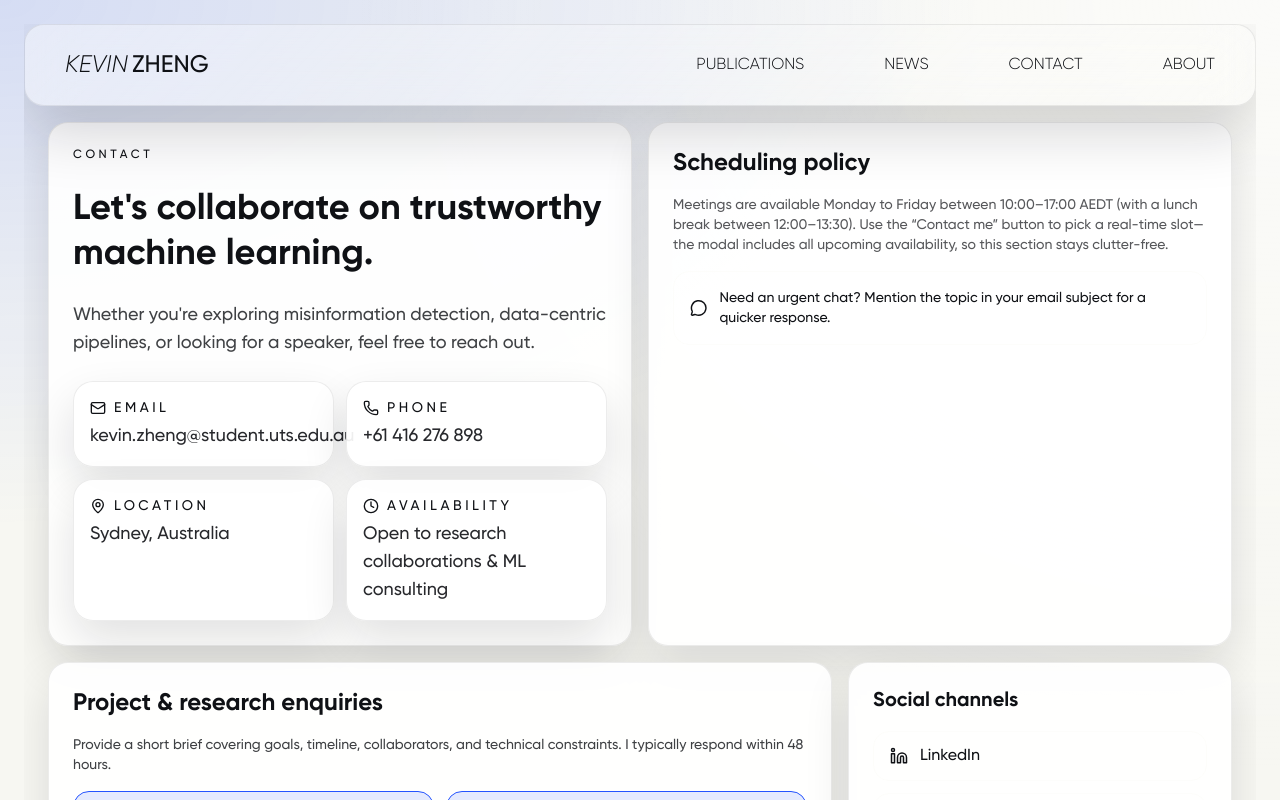
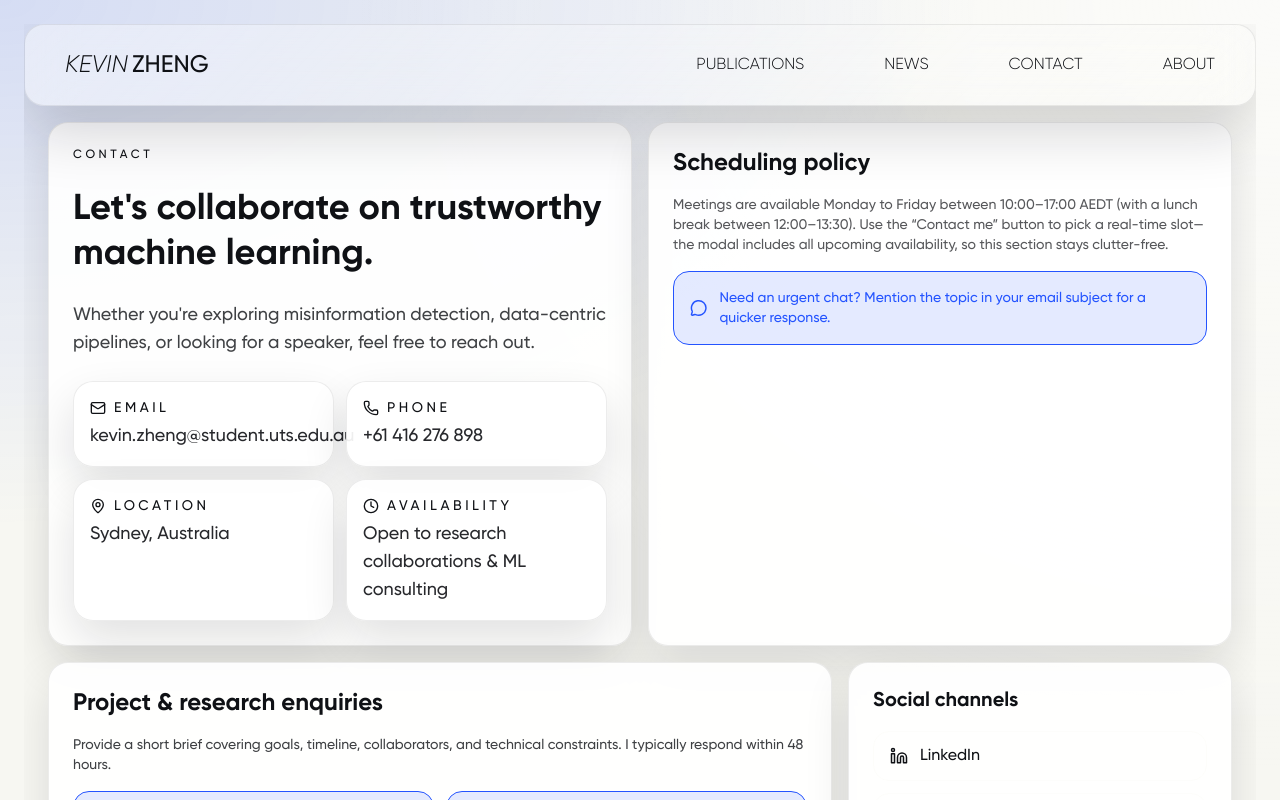
Before and after one commit to kyxzhe/kyxzhe.github.io, a Next.js app: page /contact in a window 1280 px wide. Shown: the top 800 px of the page. Built offline with nearby package versions, Linux system fonts and the light colour scheme.

Commit message:
style: improve contact helper chip contrast

```diff
--- a/src/app/contact/page.tsx
+++ b/src/app/contact/page.tsx
@@ -133,7 +133,7 @@ export default function ContactPage() {
               the modal includes all upcoming availability, so this section stays clutter-free.
             </motion.p>
             <motion.div
-              className="rounded-[16px] border border-background/30 px-4 py-4 flex gap-3 items-center"
+              className="rounded-[16px] border border-border px-4 py-4 flex gap-3 items-center bg-[var(--accent-soft)] text-[var(--accent)]"
               variants={iconVariants}
               initial="hidden"
               animate="visible"
```
